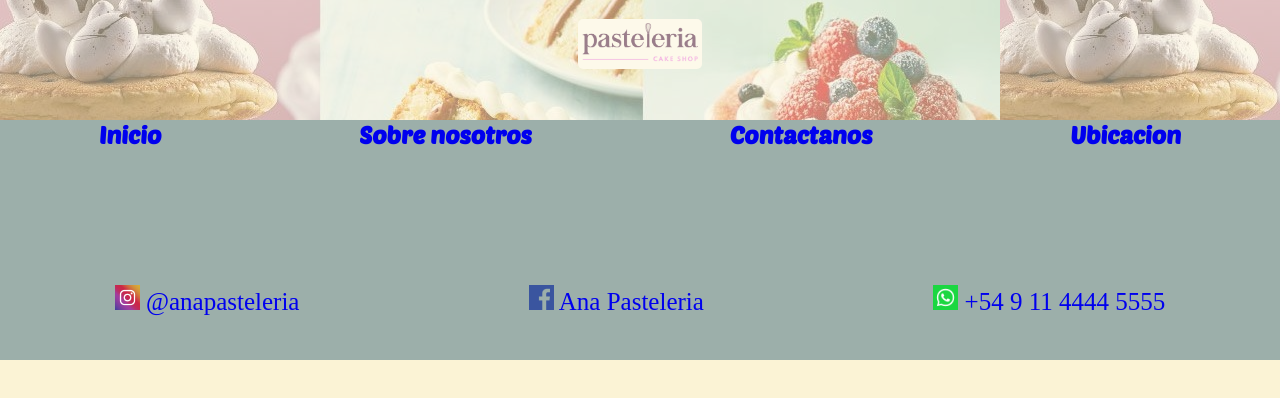
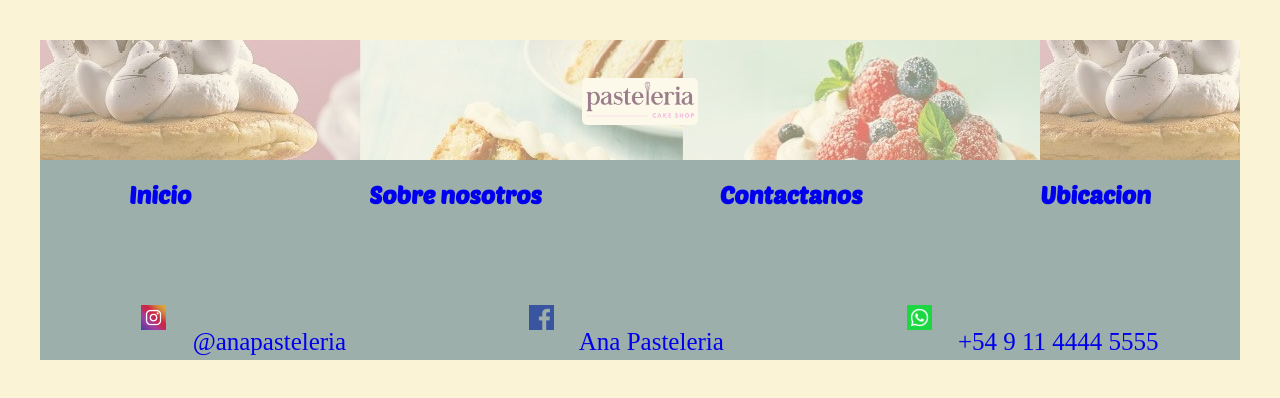
Before and after one commit to MamaniPablo/anapasteleria, a plain HTML site: page index.html in a window 1280 px wide. Drawn offline with Linux system fonts and the light colour scheme; a web font is replaced by a local one.

Commit message:
version 5 pablo

```diff
--- a/css/styles.css
+++ b/css/styles.css
@@ -1,5 +1,5 @@
 *{
-    margin: 0;
+    margin: 20px;
     padding: 0;
     box-sizing: border-box;
 }
@@ -26,8 +26,9 @@ nav{
 }
 
 footer{
+    display: flex;
     width: 100%;
-    height: 15vh;
+    height: 10vh;
     margin: auto;
     background-color: #9CAFAA;
     font-size: 2vh;
```
